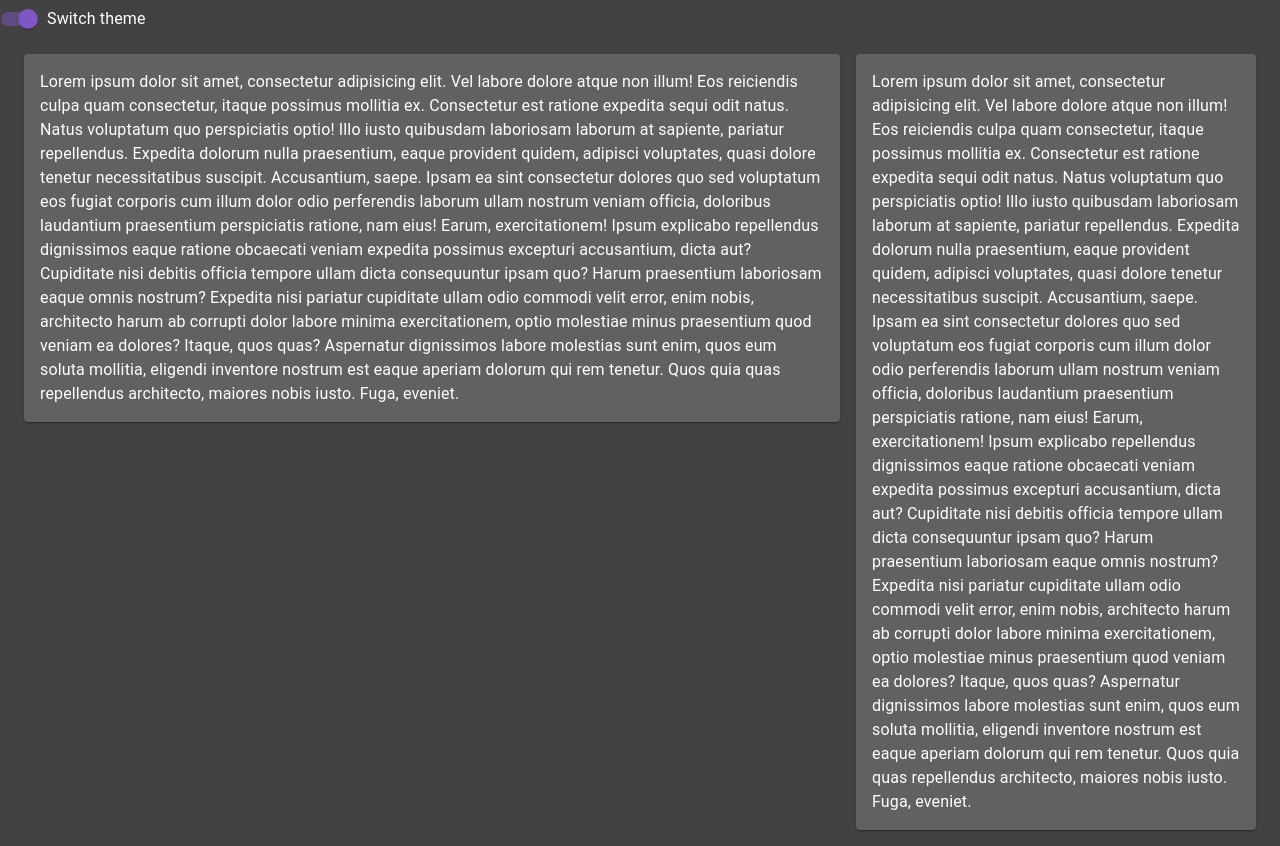
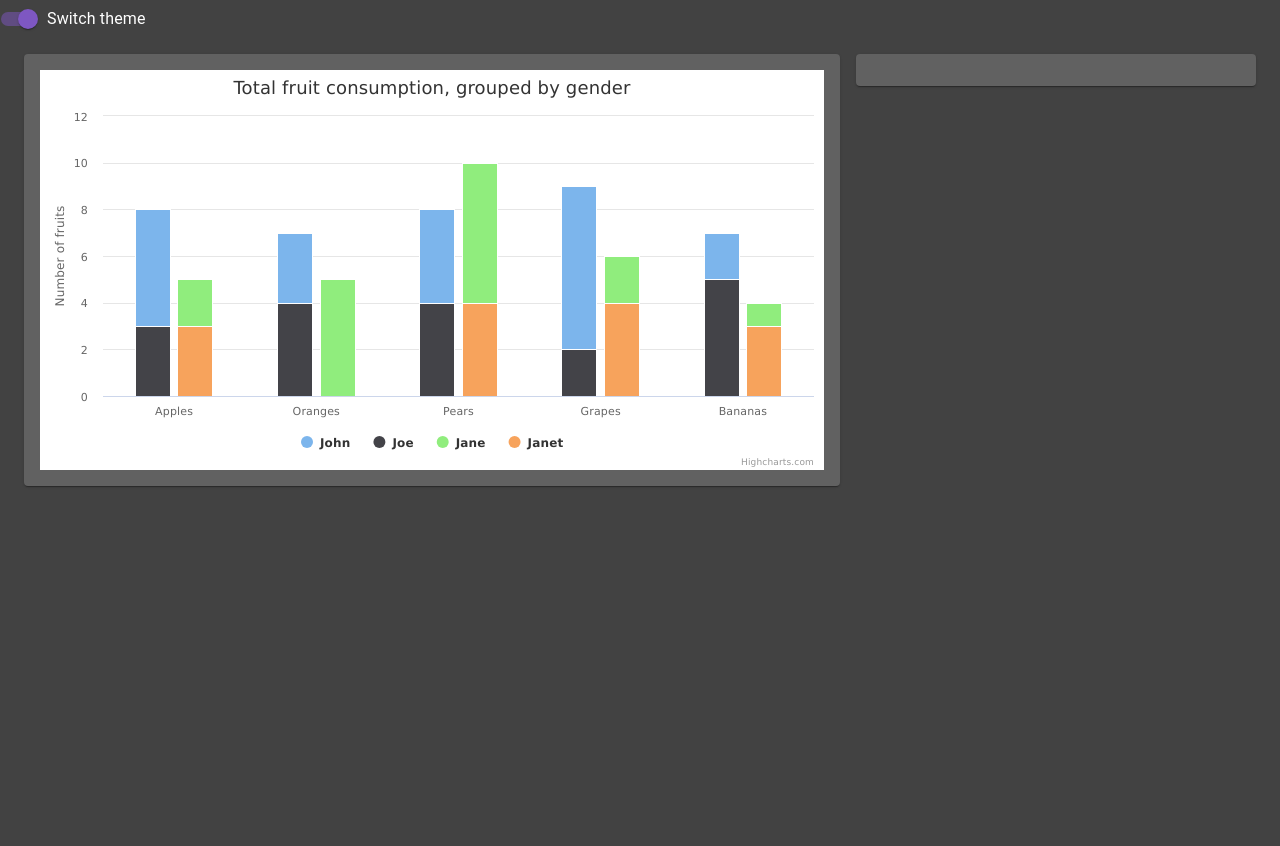
Before and after one commit to zakrzewskib/seller-dashboard, a React (Create React App) app: page / in a window 1280 px wide. After the commit the page ends 800 px from the top, so only its background shows below. Built offline with nearby package versions, Linux system fonts and the light colour scheme.

Commit message:
Install highcharts and highcharts-react-official

```diff
--- a/package.json
+++ b/package.json
@@ -9,6 +9,8 @@
     "@testing-library/jest-dom": "^5.11.4",
     "@testing-library/react": "^11.1.0",
     "@testing-library/user-event": "^12.1.10",
+    "highcharts": "^9.3.2",
+    "highcharts-react-official": "^3.1.0",
     "react": "^17.0.2",
     "react-dom": "^17.0.2",
     "react-scripts": "4.0.3",
--- a/src/components/SellerChart.js
+++ b/src/components/SellerChart.js
@@ -1,5 +1,74 @@
 import React from 'react';
+import Highcharts from 'highcharts';
+import HighchartsReact from 'highcharts-react-official';
 
 export default function SellerChart() {
-  return <div>Test</div>;
+  const options = {
+    chart: {
+      type: 'column',
+    },
+
+    title: {
+      text: 'Total fruit consumption, grouped by gender',
+    },
+
+    xAxis: {
+      categories: ['Apples', 'Oranges', 'Pears', 'Grapes', 'Bananas'],
+    },
+
+    yAxis: {
+      allowDecimals: false,
+      min: 0,
+      title: {
+        text: 'Number of fruits',
+      },
+    },
+
+    tooltip: {
+      formatter: function () {
+        return (
+          '<b>' +
+          this.x +
+          '</b><br/>' +
+          this.series.name +
+          ': ' +
+          this.y +
+          '<br/>' +
+          'Total: ' +
+          this.point.stackTotal
+        );
+      },
+    },
+
+    plotOptions: {
+      column: {
+        stacking: 'normal',
+      },
+    },
+
+    series: [
+      {
+        name: 'John',
+        data: [5, 3, 4, 7, 2],
+        stack: 'male',
+      },
+      {
+        name: 'Joe',
+        data: [3, 4, 4, 2, 5],
+        stack: 'male',
+      },
+      {
+        name: 'Jane',
+        data: [2, 5, 6, 2, 1],
+        stack: 'female',
+      },
+      {
+        name: 'Janet',
+        data: [3, 0, 4, 4, 3],
+        stack: 'female',
+      },
+    ],
+  };
+
+  return <HighchartsReact highcharts={Highcharts} options={options} />;
 }
--- a/src/components/Widget.js
+++ b/src/components/Widget.js
@@ -10,26 +10,7 @@ export default function Widget(props) {
         color: props.theme.palette.fontColor,
       }}
     >
-      Lorem ipsum dolor sit amet, consectetur adipisicing elit. Vel labore
-      dolore atque non illum! Eos reiciendis culpa quam consectetur, itaque
-      possimus mollitia ex. Consectetur est ratione expedita sequi odit natus.
-      Natus voluptatum quo perspiciatis optio! Illo iusto quibusdam laboriosam
-      laborum at sapiente, pariatur repellendus. Expedita dolorum nulla
-      praesentium, eaque provident quidem, adipisci voluptates, quasi dolore
-      tenetur necessitatibus suscipit. Accusantium, saepe. Ipsam ea sint
-      consectetur dolores quo sed voluptatum eos fugiat corporis cum illum dolor
-      odio perferendis laborum ullam nostrum veniam officia, doloribus
-      laudantium praesentium perspiciatis ratione, nam eius! Earum,
-      exercitationem! Ipsum explicabo repellendus dignissimos eaque ratione
-      obcaecati veniam expedita possimus excepturi accusantium, dicta aut?
-      Cupiditate nisi debitis officia tempore ullam dicta consequuntur ipsam
-      quo? Harum praesentium laboriosam eaque omnis nostrum? Expedita nisi
-      pariatur cupiditate ullam odio commodi velit error, enim nobis, architecto
-      harum ab corrupti dolor labore minima exercitationem, optio molestiae
-      minus praesentium quod veniam ea dolores? Itaque, quos quas? Aspernatur
-      dignissimos labore molestias sunt enim, quos eum soluta mollitia, eligendi
-      inventore nostrum est eaque aperiam dolorum qui rem tenetur. Quos quia
-      quas repellendus architecto, maiores nobis iusto. Fuga, eveniet.
+      {props.children}
     </Card>
   );
 }
--- a/src/pages/Dashboard.js
+++ b/src/pages/Dashboard.js
@@ -1,5 +1,6 @@
 import { Container, Grid } from '@mui/material';
 import React from 'react';
+import SellerChart from '../components/SellerChart';
 import Widget from '../components/Widget';
 
 export default function Dashboard(props) {
@@ -7,7 +8,9 @@ export default function Dashboard(props) {
     <Container maxWidth="xl" sx={{ p: 2 }}>
       <Grid container spacing={2}>
         <Grid item sm={12} md={8}>
-          <Widget theme={props.theme}></Widget>
+          <Widget theme={props.theme}>
+            <SellerChart />
+          </Widget>
         </Grid>
         <Grid item sm={12} md={4}>
           <Widget theme={props.theme}></Widget>
```
Also changed, not shown: 1 other file (tests, documents, lock files or other folders).
